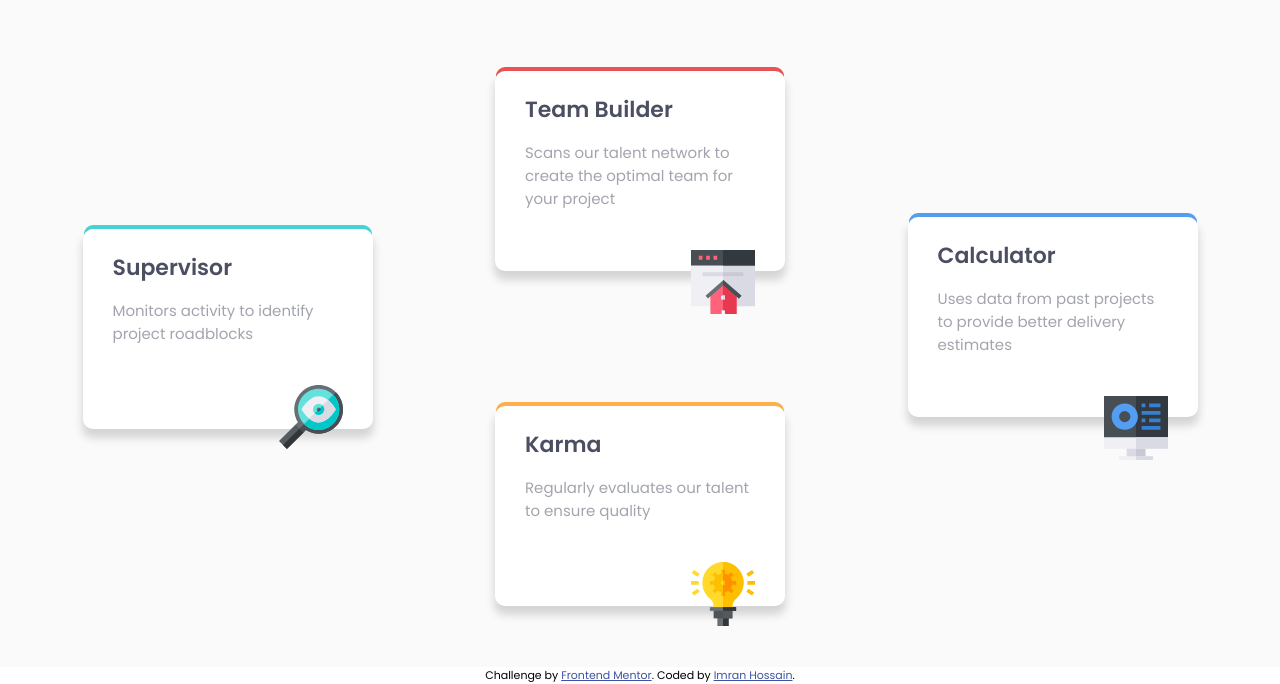
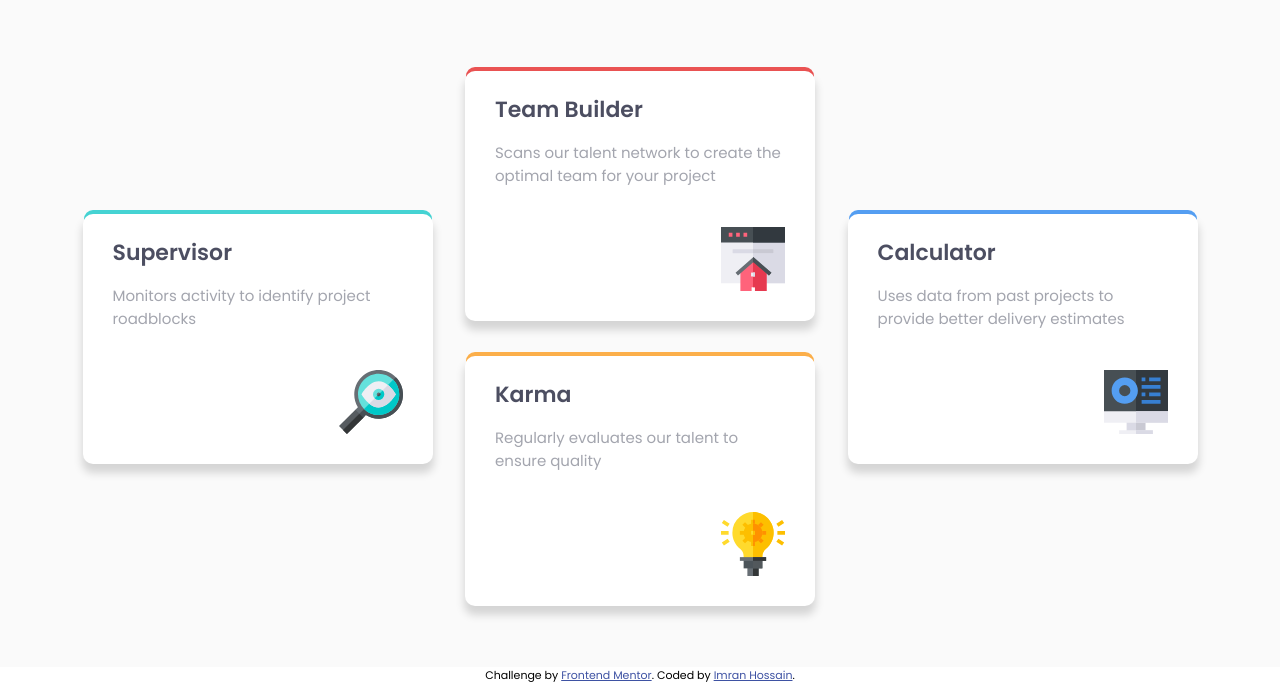
Before and after one commit to imranhossainemi/four-card-feature-section, a plain HTML site: page index.html in a window 1280 px wide. Shown: the part 255-939 px from the top of the page. Drawn offline with Linux system fonts and the light colour scheme.

Commit message:
Update index.html

```diff
--- a/index.html
+++ b/index.html
@@ -64,8 +64,8 @@
     }
 
     .green, .red, .yellow, .blue {
-      width: 290px;
-      height: 200px;
+      width: 350px;
+      height: 250px;
       border-radius: 10px;
       background-color: hsl(0,0%,100%);
       padding: 22px 30px;
```
